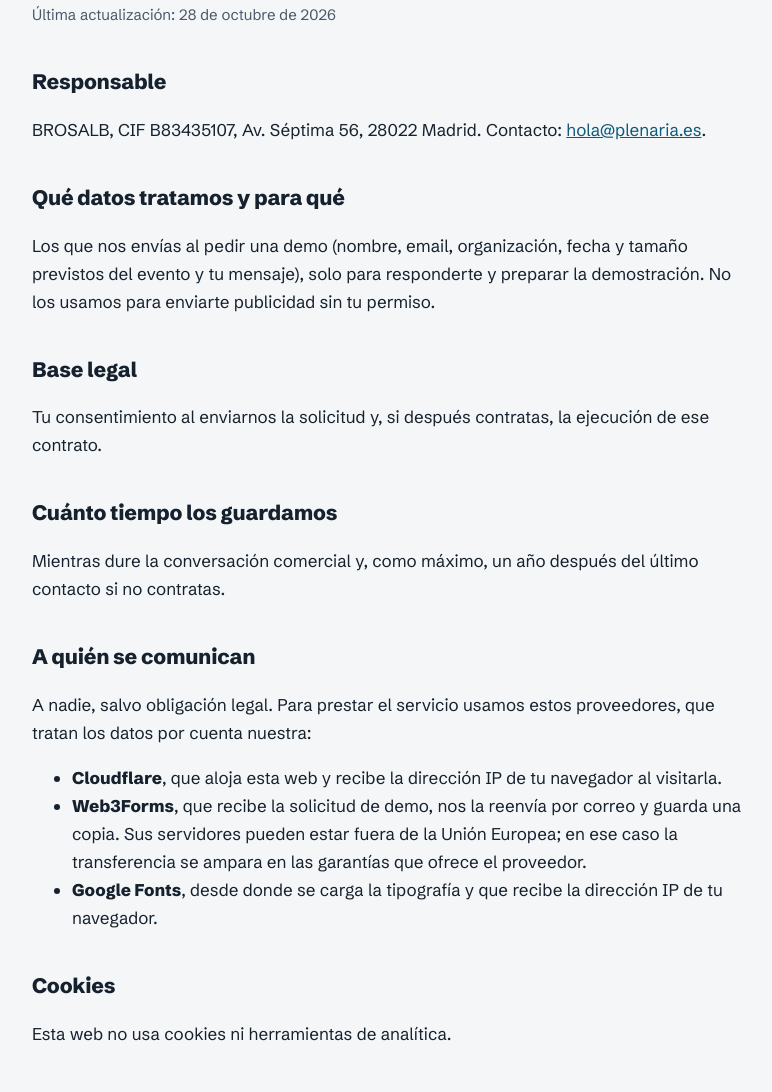
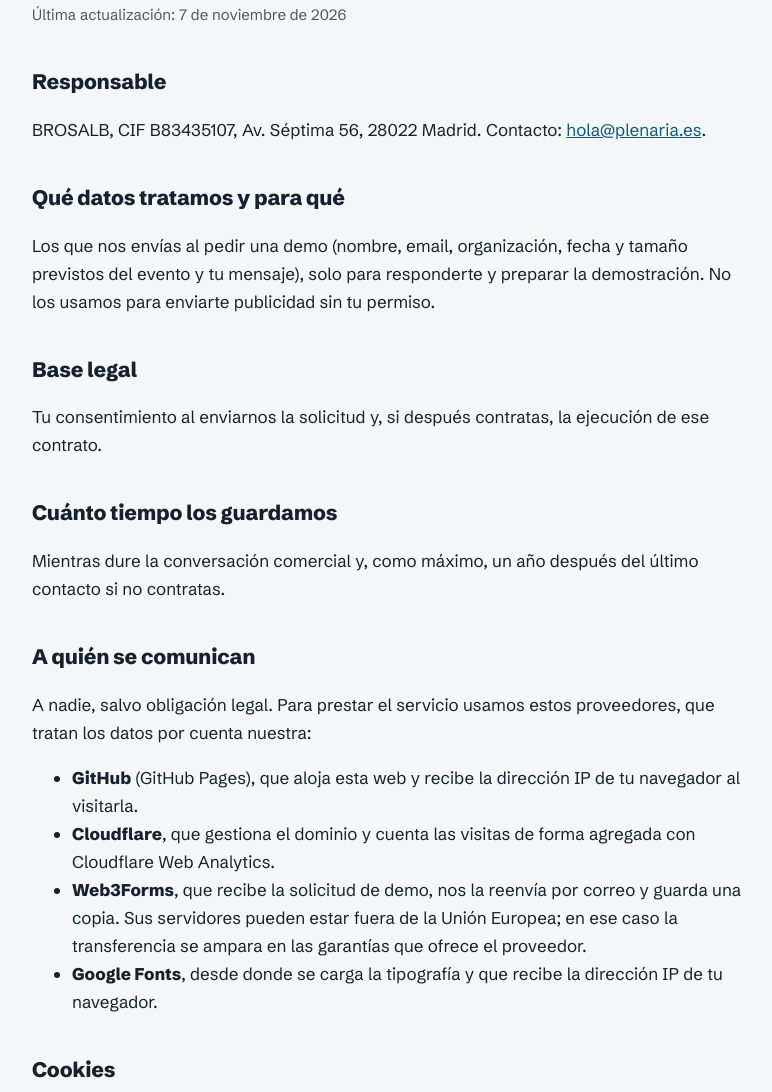
Before and after one commit to jmoralcervantes-blip/plenaria-web, a plain HTML site: page privacidad.html in a window 1280 px wide. Shown: the part 161-1253 px from the top of the page, without its empty margins (248-1020 px from the left). Drawn offline with Linux system fonts and the light colour scheme.

Commit message:
Contador de visitas sin cookies (Cloudflare Web Analytics)
- Script de Cloudflare Web Analytics al final de la portada y permisos en la política de seguridad
- Privacidad: GitHub Pages como alojamiento, Cloudflare para dominio y estadísticas sin cookies

Co-Authored-By: Claude Opus 5.5 <noreply@anthropic.com>
Claude-Session: https://claude.ai/code/session_01CjQjMtgiBAsZShUkqKt27p

```diff
--- a/privacidad.html
+++ b/privacidad.html
@@ -24,7 +24,7 @@ mark{background:#FBEFC8;padding:0 3px}
 <main>
 <a class="back" href="./">Volver a Plenaria</a>
 <h1>Política de privacidad</h1>
-<p class="upd">Última actualización: 28 de octubre de 2026</p>
+<p class="upd">Última actualización: 7 de noviembre de 2026</p>
 <h2>Responsable</h2>
 <p>BROSALB, CIF B83435107, Av. Séptima 56, 28022 Madrid. Contacto: <a href="mailto:hola@plenaria.es">hola@plenaria.es</a>.</p>
 <h2>Qué datos tratamos y para qué</h2>
@@ -36,12 +36,13 @@ mark{background:#FBEFC8;padding:0 3px}
 <h2>A quién se comunican</h2>
 <p>A nadie, salvo obligación legal. Para prestar el servicio usamos estos proveedores, que tratan los datos por cuenta nuestra:</p>
 <ul>
-<li><strong>Cloudflare</strong>, que aloja esta web y recibe la dirección IP de tu navegador al visitarla.</li>
+<li><strong>GitHub</strong> (GitHub Pages), que aloja esta web y recibe la dirección IP de tu navegador al visitarla.</li>
+<li><strong>Cloudflare</strong>, que gestiona el dominio y cuenta las visitas de forma agregada con Cloudflare Web Analytics.</li>
 <li><strong>Web3Forms</strong>, que recibe la solicitud de demo, nos la reenvía por correo y guarda una copia. Sus servidores pueden estar fuera de la Unión Europea; en ese caso la transferencia se ampara en las garantías que ofrece el proveedor.</li>
 <li><strong>Google Fonts</strong>, desde donde se carga la tipografía y que recibe la dirección IP de tu navegador.</li>
 </ul>
 <h2>Cookies</h2>
-<p>Esta web no usa cookies ni herramientas de analítica.</p>
+<p>Esta web no usa cookies. Para saber cuántas personas la visitan usamos Cloudflare Web Analytics, que cuenta las visitas de forma agregada sin cookies, sin guardar nada en tu dispositivo y sin identificarte.</p>
 <h2>Tus derechos</h2>
 <p>Puedes pedir acceso, rectificación, supresión, oposición, limitación o portabilidad de tus datos escribiendo a <a href="mailto:hola@plenaria.es">hola@plenaria.es</a>. Si crees que no los hemos tratado bien, puedes reclamar ante la Agencia Española de Protección de Datos (<a href="https://www.aepd.es">aepd.es</a>).</p>
 </main>
```
Also changed, not shown: index.html (+3 -1 lines).
